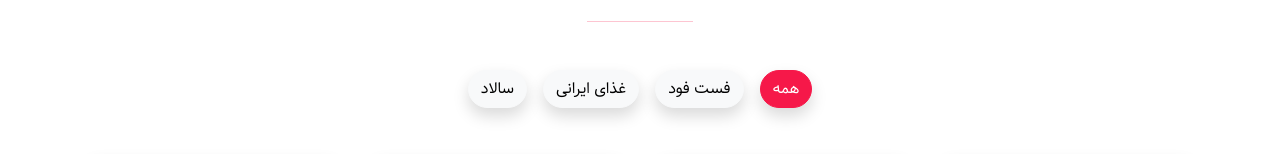
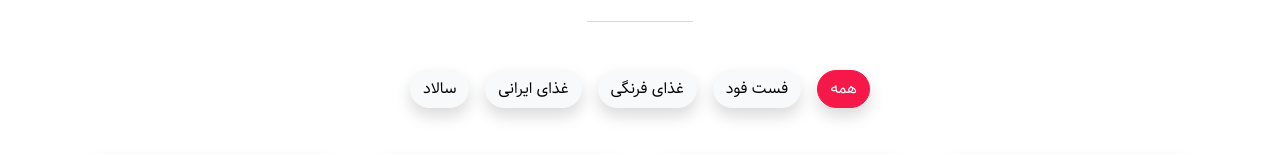
Before and after one commit to iamhaaamed/chatfood, a React (Create React App) app: page / in a window 1280 px wide. Shown: the part 520-674 px from the top of the page. Built offline with nearby package versions, Linux system fonts and the light colour scheme.

Commit message:
add غذای فرنگی

```diff
--- a/src/pages/Home/index.js
+++ b/src/pages/Home/index.js
@@ -611,7 +611,8 @@ const Home = () => {
               <hr className="text-danger"></hr>
             </div>
           </div>
-          {["همه", "فست فود", "غذای ایرانی", "سالاد"].map((item) => (
+          {["همه", "فست فود", "غذای فرنگی", "غذای ایرانی", "سالاد"].map(
+            (item) => (
               <button
                 onClick={() => setSelectedFilter(item)}
                 className={`btn btn-pill btn-${
@@ -620,7 +621,8 @@ const Home = () => {
               >
                 {item}
               </button>
-          ))}
+            )
+          )}
           <div className="container mt-5">
             <div className="row row-cols-1 row-cols-md-3 mb-3 text-center">
               {filteredData.map((f) => (
```
Lines whose indentation alone changed are shown as unchanged.
